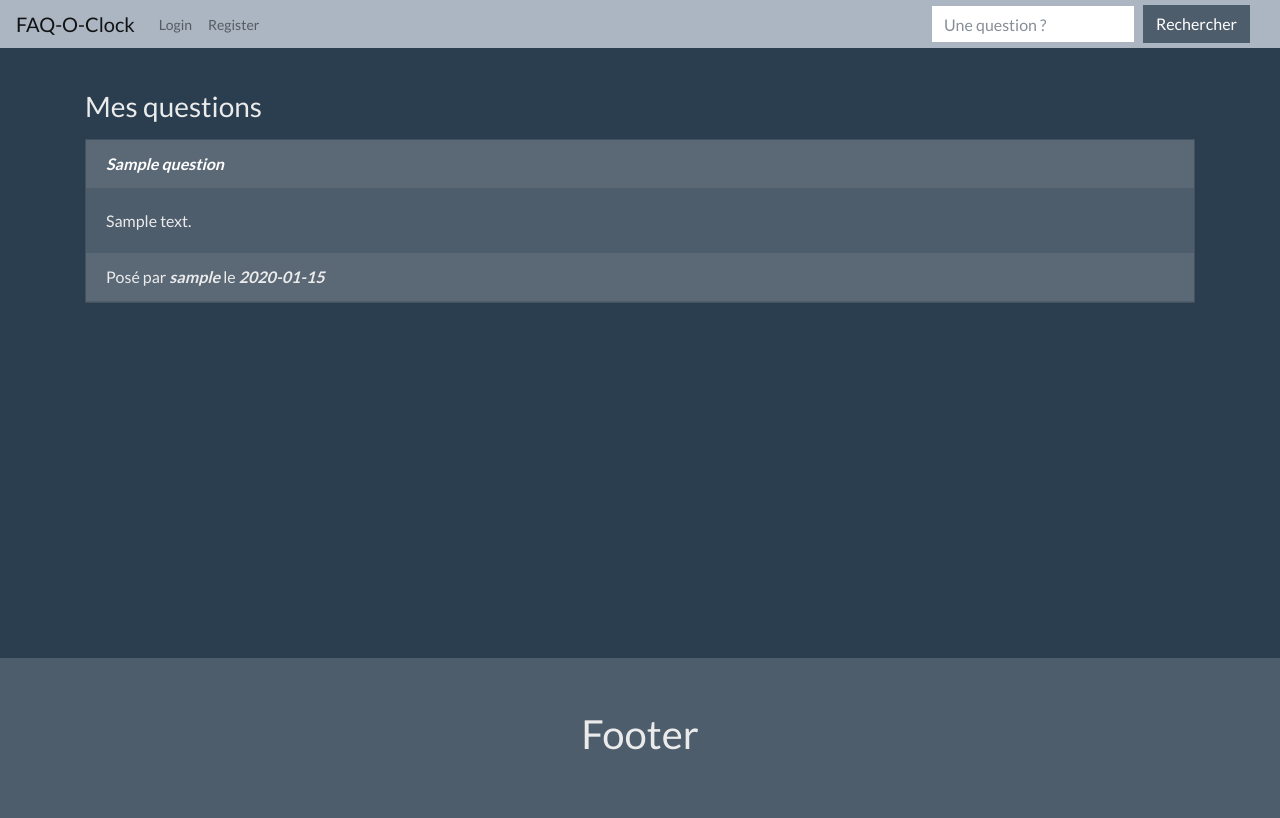
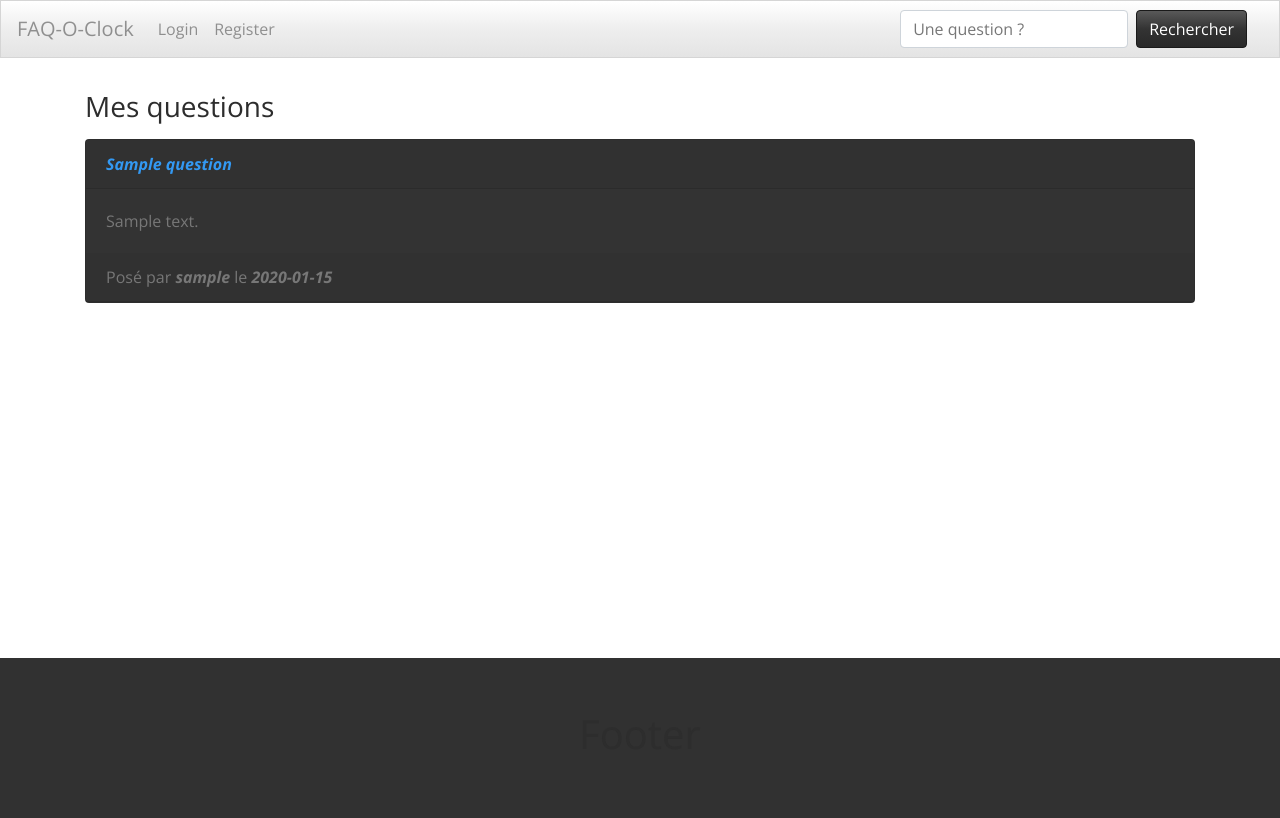
Before and after one commit to DamienMgn/symfony-faq-website, a Symfony app: template templates/account/user_questions.html.twig in a window 1280 px wide. Run offline with Twig, Linux system fonts and the light colour scheme; the template is opened without the code that fills it: most values are stand-ins (such as "Sample title", 1, 10 or a date in 2020); some libraries are stand-ins or nearby versions.

Commit message:
nouveau theme bootswatch

```diff
--- a/public/css/styles.css
+++ b/public/css/styles.css
@@ -165,7 +165,7 @@ select.form-control[multiple] {
 }
 
 .footer {
-    background-color: #4D5D6C;
+    background-color: #313131;
     display: flex;
     justify-content: center;
     align-items: center;
--- a/templates/account/user_questions.html.twig
+++ b/templates/account/user_questions.html.twig
@@ -11,7 +11,7 @@
 
     <div class="card bg-dark mb-3 question-container">
         <div class="card-header">
-            <a class="strong question-title" href="{{ path('show_question', {'id':question.id}) }}">{{question.title}}</a>
+            <a class="strong" href="{{ path('show_question', {'id':question.id}) }}">{{question.title}}</a>
         </div>
         <div class="card-body">
             <p class="card-text">{{question.body}}</p>
--- a/templates/base.html.twig
+++ b/templates/base.html.twig
@@ -4,7 +4,7 @@
         <meta charset="UTF-8">
         <title>{% block title %}Welcome!{% endblock %}</title>
         {% block stylesheets %}
-        <link href="https://stackpath.bootstrapcdn.com/bootswatch/4.3.1/superhero/bootstrap.min.css" rel="stylesheet" integrity="sha384-LS4/wo5Z/8SLpOLHs0IbuPAGOWTx30XSoZJ8o7WKH0UJhRpjXXTpODOjfVnNjeHu" crossorigin="anonymous">
+        <link href="https://stackpath.bootstrapcdn.com/bootswatch/4.3.1/spacelab/bootstrap.min.css" rel="stylesheet" integrity="sha384-sZG5VVk41YqhJjYXgJFoRVd3d2AdDgy4oyIytQJMGx/Mizz1N+5bgKQBSCGfKQnP" crossorigin="anonymous">
         <link rel="stylesheet" href="{{ asset('css/styles.css') }}" />
         {% endblock %}
     </head>
--- a/templates/questions_list.html.twig
+++ b/templates/questions_list.html.twig
@@ -1,7 +1,7 @@
 
-<div class="card bg-dark mb-3 question-container">
-        <div class="card-header {% if app.user.id is defined and app.user.id == question.user.id %} bg-secondary {% endif %} ">
-            <a class="strong question-title" href="{{ path('show_question', {'id':question.id}) }}">{{question.title}}</a>
+<div class="card text- bg-dark mb-3 question-container">
+        <div class="card-header">
+            <a class="strong" href="{{ path('show_question', {'id':question.id}) }}">{{question.title}}</a>
         </div>
         <div class="card-body">
             <p class="card-text">{{question.body}}</p>
```
